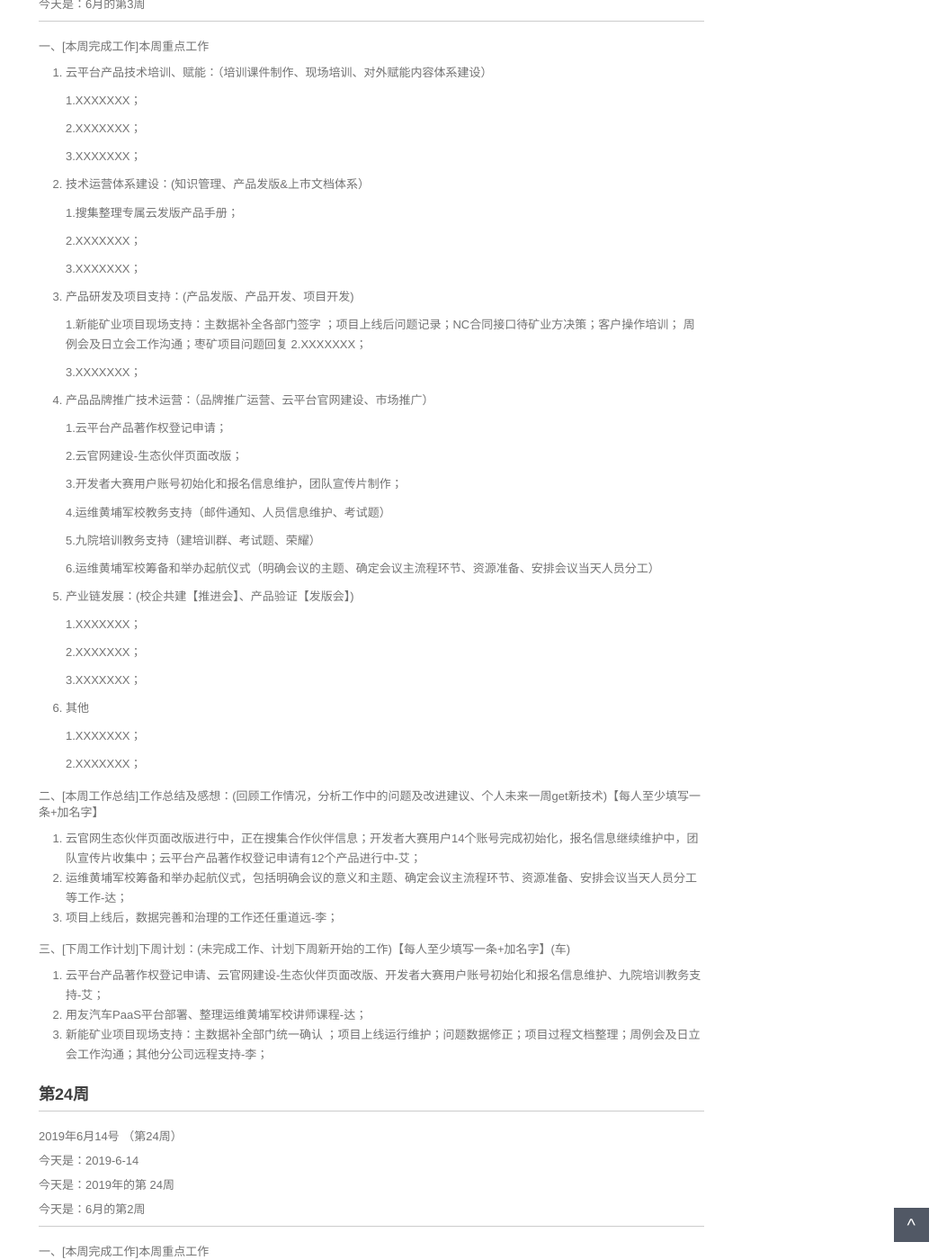
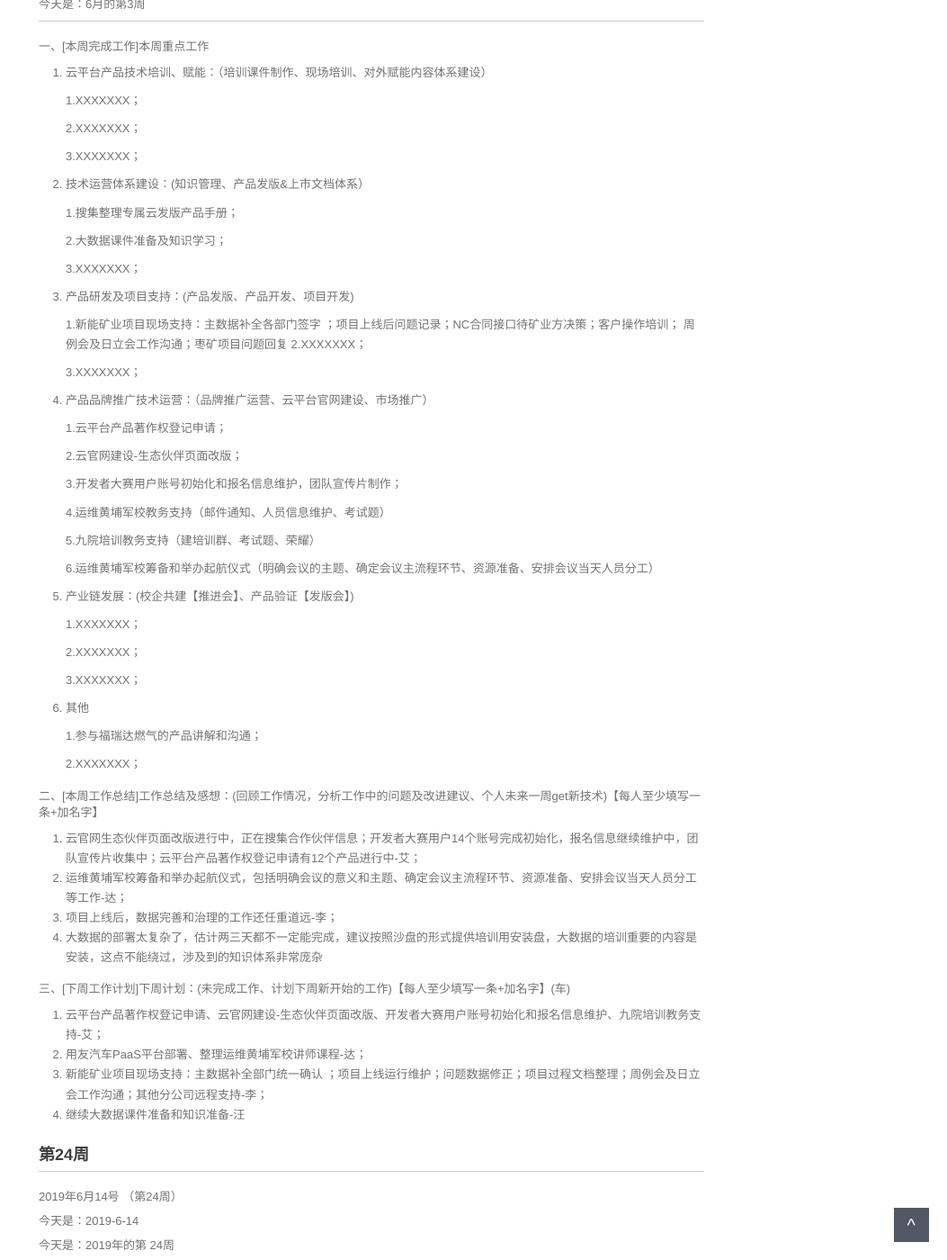
Before and after one commit to walllFlower/blog, a Jekyll site: the page built from _posts/2018-07-17-day_report_cxz.md, in a window 1280 px wide and 1400 px high, scrolled down 466 px. Shown: the whole window at 90% size, without its empty margins (227-1280 px from the left). Built offline with Jekyll 4.4.1, drawn with Linux system fonts in a browser that asks for light colours; comment, search, counter and statistics services are not loaded.

Commit message:
Update 2018-07-17-day_report_cxz.md

```diff
--- a/_posts/2018-07-17-day_report_cxz.md
+++ b/_posts/2018-07-17-day_report_cxz.md
@@ -35,7 +35,7 @@ categories: 技术运营工作周报
 
     1.搜集整理专属云发版产品手册；
 
-    2.XXXXXXX；
+    2.大数据课件准备及知识学习；
 
     3.XXXXXXX；
 
@@ -71,7 +71,7 @@ categories: 技术运营工作周报
 
 6. 其他
 
-    1.XXXXXXX；
+    1.参与福瑞达燃气的产品讲解和沟通；
 
     2.XXXXXXX；
 
@@ -80,12 +80,14 @@ categories: 技术运营工作周报
 1. 云官网生态伙伴页面改版进行中，正在搜集合作伙伴信息；开发者大赛用户14个账号完成初始化，报名信息继续维护中，团队宣传片收集中；云平台产品著作权登记申请有12个产品进行中-艾；
 2. 运维黄埔军校筹备和举办起航仪式，包括明确会议的意义和主题、确定会议主流程环节、资源准备、安排会议当天人员分工等工作-达；
 3. 项目上线后，数据完善和治理的工作还任重道远-李；
+4. 大数据的部署太复杂了，估计两三天都不一定能完成，建议按照沙盘的形式提供培训用安装盘，大数据的培训重要的内容是安装，这点不能绕过，涉及到的知识体系非常庞杂
 
 三、[下周工作计划]下周计划：(未完成工作、计划下周新开始的工作)【每人至少填写一条+加名字】(车)
 
 1. 云平台产品著作权登记申请、云官网建设-生态伙伴页面改版、开发者大赛用户账号初始化和报名信息维护、九院培训教务支持-艾；
 2. 用友汽车PaaS平台部署、整理运维黄埔军校讲师课程-达；
 3. 新能矿业项目现场支持：主数据补全部门统一确认 ；项目上线运行维护；问题数据修正；项目过程文档整理；周例会及日立会工作沟通；其他分公司远程支持-李；
+4. 继续大数据课件准备和知识准备-汪
 
 
 
```
